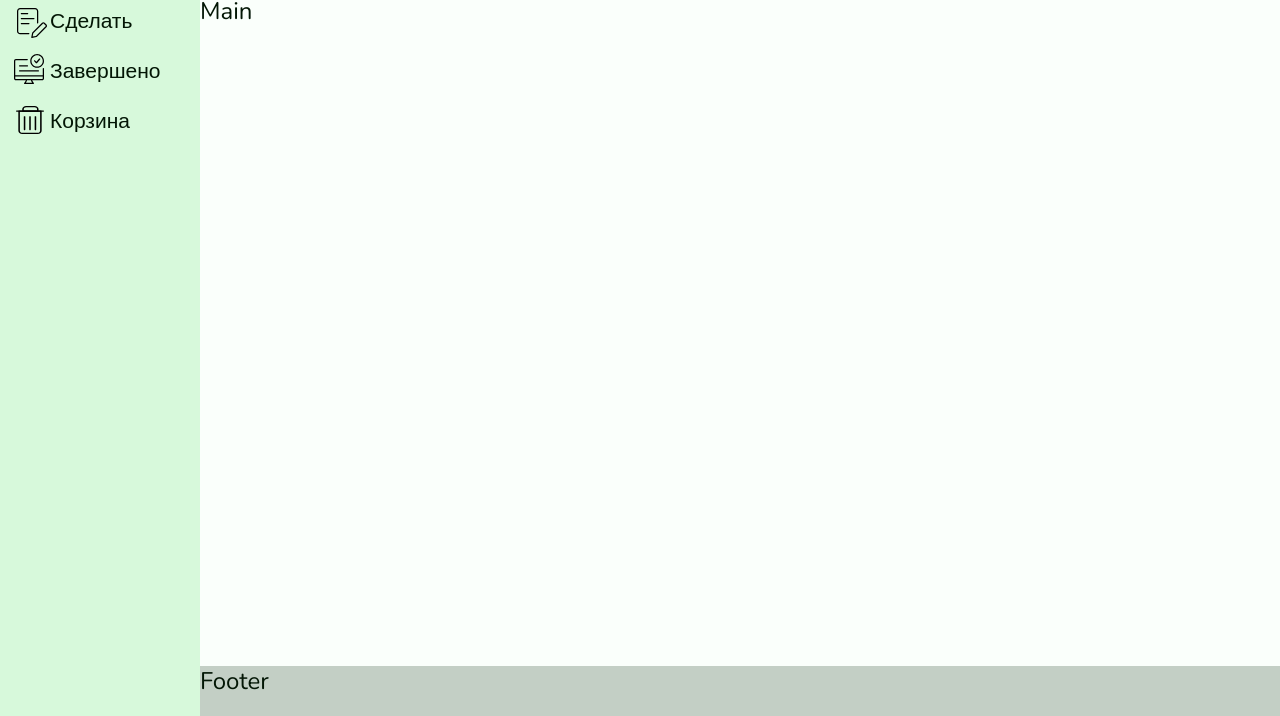
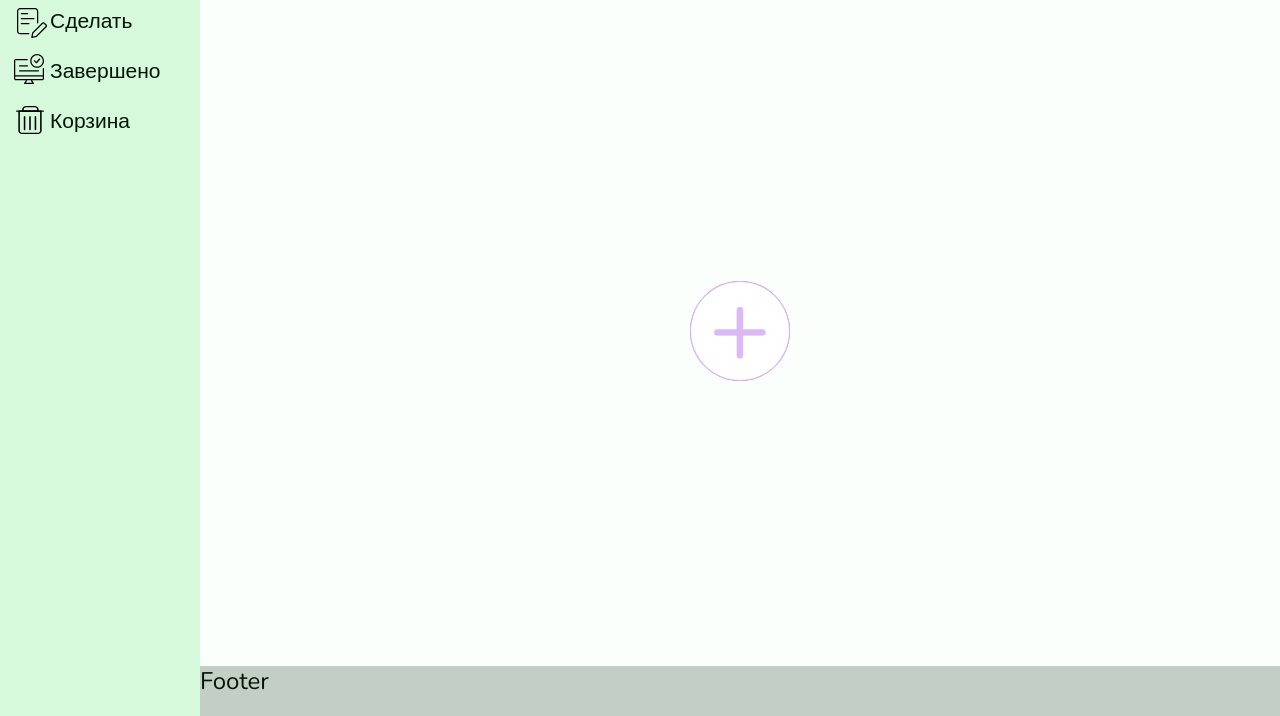
Before and after one commit to okanagan009/keep-to-do, a website built with Parcel: page index.html in a window 1280 px wide. Shown: the part 84-800 px from the top of the page. Built offline with nearby package versions, Linux system fonts and the light colour scheme.

Commit message:
a button has been created in the main window

```diff
--- a/index.html
+++ b/index.html
@@ -58,7 +58,12 @@
             </li>
         </ul>
     </nav>
-    <main class="main">Main</main>
+    <main class="main">
+        <!-- <div class="main__btn-container"> -->
+            <button class="main__btn">+</button>
+            <div class="main__btn-over"></div>
+          <!-- </div> -->
+    </main>
     <footer class="footer">Footer</footer>
 </body>
 
--- a/src/style.css
+++ b/src/style.css
@@ -149,6 +149,7 @@ textarea {
     background-color: #d7f9db;
     /* цвет для иконок в навигации #ae5ce6 */
 }
+
 .navigation__list {}
 
 .navigation__item {}
@@ -158,6 +159,7 @@ textarea {
     padding: 10px 5px 10px 50px;
     font-size: 21px;
 }
+
 .navigation__item-link::before {
     content: " ";
     position: absolute;
@@ -174,16 +176,19 @@ textarea {
     background-image: url('img/to-do-icon.svg');
 
 }
+
 .navigation__item-link.navigation__item-link--done::before {
     top: 8px;
     background-image: url('img/done-icon.svg');
 }
+
 .navigation__item-link.navigation__item-link--trashed::before {
     width: 29px;
     height: 28px;
     left: 16px;
     background-image: url('img/trash-icon.svg');
 }
+
 .navigation__item-link:hover {
     background-color: #9900ff3c;
 }
@@ -198,6 +203,55 @@ textarea {
 .main {
     grid-area: main;
     background-color: #fafffb;
+    position: relative;
+    display: flex;
+    justify-content: center;
+    align-items: center;
+}
+
+.main__btn {
+    position: absolute;
+    z-index: 2;
+    width: 100px;
+    height: 100px;
+    background-color: #fff;
+    border: 1px solid #af5ce66f;
+    border-radius: 50%;
+    font-size: 103px;
+    line-height: 0px;
+    color: #af5ce66f;
+    padding-bottom: 6px;
+    cursor: pointer;
+}
+.main__btn:hover {
+    color: #ae5ce6;
+}
+.main__btn:hover + .main__btn-over{
+    animation: pulse 0.5s ease-out infinite;
+}
+
+.main__btn-over {
+    position: absolute;
+    z-index: 1;
+    width: 100px;
+    height: 100px;
+    border-radius: 50%;
+    background-color: #ae5ce6;
+    animation: pulse 1s ease-out infinite;
+}
+
+@keyframes pulse {
+    from {
+        width: 100px;
+        height: 100px;
+        opacity: 1;
+    }
+
+    to {
+        width: 150px;
+        height: 150px;
+        opacity: 0;
+    }
 }
 
 .footer {
```
